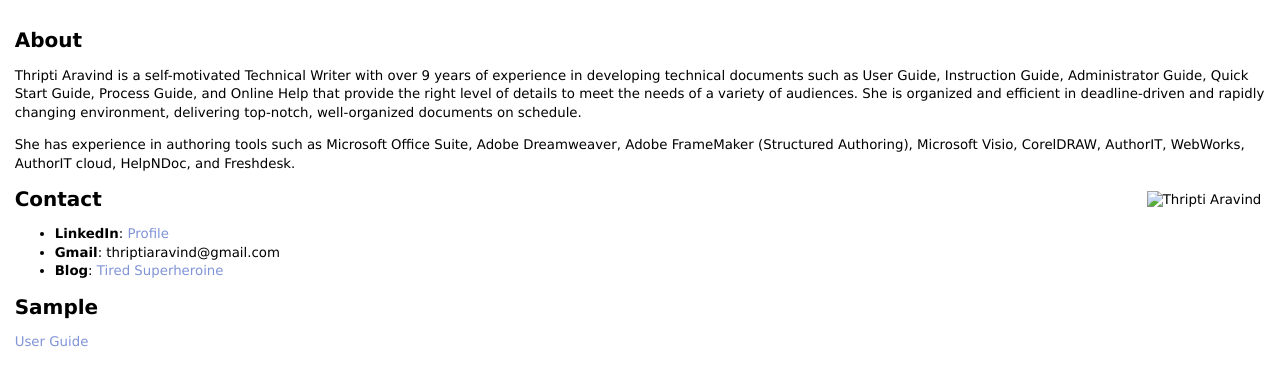
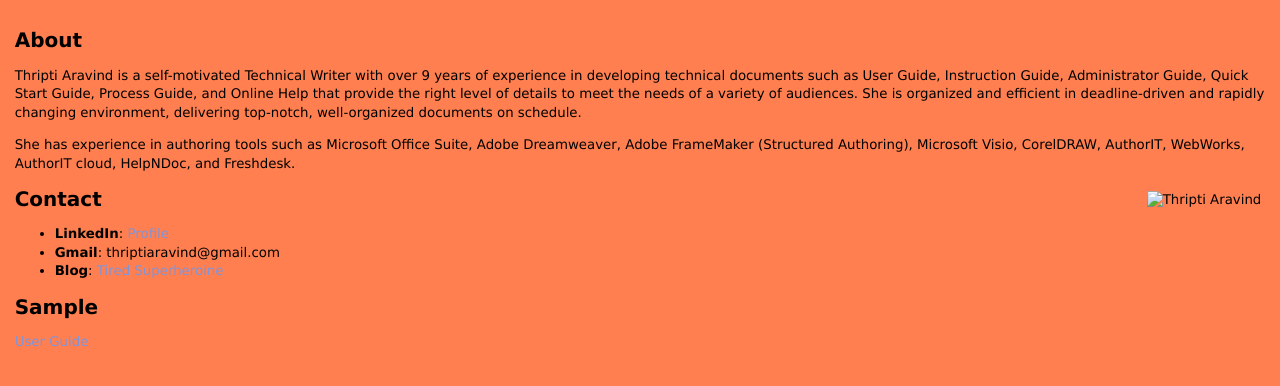
Before and after one commit to thriptiaravind/Documentation, a Jekyll site: the page built from index.md, in a window 1280 px wide. Shown: the top 386 px of the page. Built offline with Jekyll 4.4.1, drawn with Linux system fonts in a browser that asks for light colours; our own code applies the rules of GitHub Pages for plain Markdown files.

Commit message:
Update style.css
Color update

```diff
--- a/Assets/css/style.css
+++ b/Assets/css/style.css
@@ -1,7 +1,8 @@
 body {
 	font-size: 10pt;
   font-family: Verdana, Geneva, Arial, Helvetica, sans-serif;
-  color: powder blue;
+  background-color: coral;
+  color: dark blue;
   line-height: 14pt;
   padding-left: 5pt;
   padding-right: 5pt;
```
